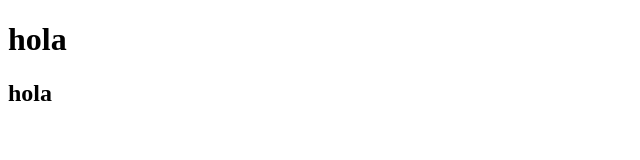
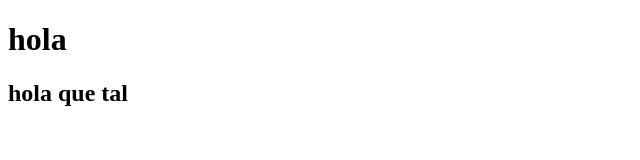
Before and after one commit to Nadine132/PruebaGit, a plain HTML site: page index.html in a window 1280 px wide. Shown: the whole page, without its empty margins (0-640 px from the left). Drawn offline with Linux system fonts and the light colour scheme.

Commit message:
añadir archivo html

```diff
--- a/index.html
+++ b/index.html
@@ -7,6 +7,6 @@
   </head>
   <body>
     <h1>hola</h1>
-    <h2>hola</h2>
+    <h2>hola que tal</h2>
   </body>
 </html>
```
